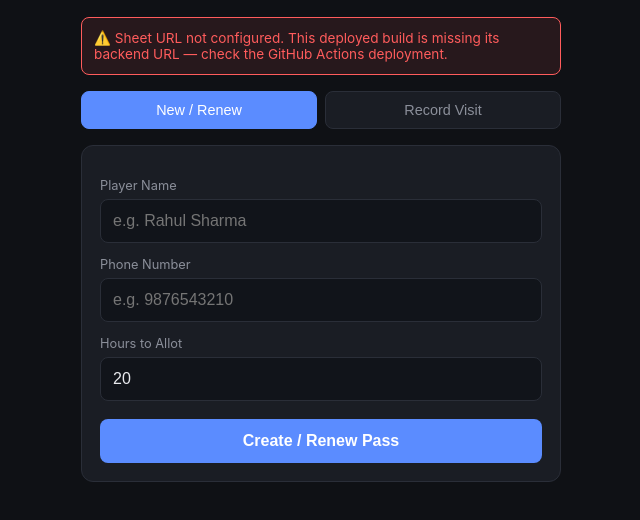
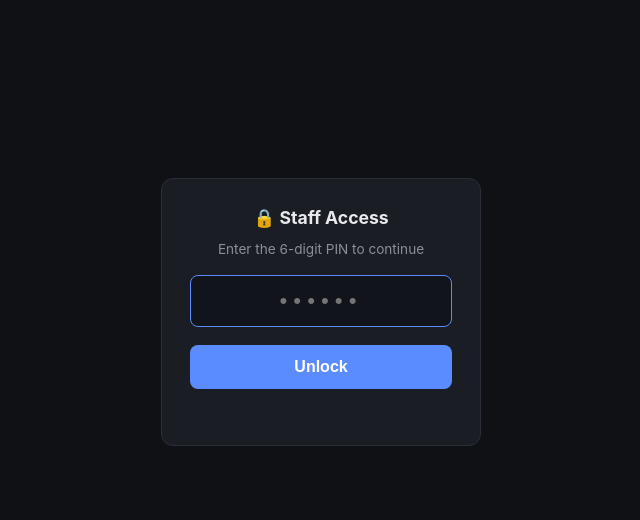
Before and after one commit to devabyte/monthly_pass_vrga, a plain HTML site: page index.html in a window 1280 px wide. Shown: the part 88-608 px from the top of the page, without its empty margins (319-959 px from the left). Drawn offline with Linux system fonts and the light colour scheme.

Commit message:
adding the lockscreen

```diff
--- a/app.js
+++ b/app.js
@@ -1,6 +1,56 @@
 // app.js — talks to the Apps Script backend defined in config.js (SHEET_API_URL)
 
 document.addEventListener("DOMContentLoaded", () => {
+  setupLockScreen();
+});
+
+function setupLockScreen() {
+  const lockScreen = document.getElementById("lockScreen");
+  const mainApp = document.getElementById("mainApp");
+  const pinInput = document.getElementById("pinInput");
+  const pinSubmit = document.getElementById("pinSubmit");
+  const pinError = document.getElementById("pinError");
+
+  const SESSION_KEY = "cafePassUnlocked";
+
+  function unlock() {
+    lockScreen.classList.add("hidden");
+    mainApp.classList.remove("hidden");
+    initMainApp();
+  }
+
+  // Stay unlocked for the rest of this browser tab session (cleared on tab close)
+  if (sessionStorage.getItem(SESSION_KEY) === "yes") {
+    unlock();
+    return;
+  }
+
+  function tryUnlock() {
+    const entered = pinInput.value.trim();
+    const correctPin = window.APP_PIN;
+
+    if (!correctPin || correctPin.includes("PLACEHOLDER")) {
+      pinError.textContent = "PIN not configured on this deployment.";
+      return;
+    }
+    if (entered === correctPin) {
+      sessionStorage.setItem(SESSION_KEY, "yes");
+      unlock();
+    } else {
+      pinError.textContent = "Incorrect PIN. Try again.";
+      pinInput.value = "";
+      pinInput.focus();
+    }
+  }
+
+  pinSubmit.addEventListener("click", tryUnlock);
+  pinInput.addEventListener("keydown", (e) => {
+    if (e.key === "Enter") tryUnlock();
+  });
+  pinInput.focus();
+}
+
+function initMainApp() {
   if (!window.SHEET_API_URL || window.SHEET_API_URL.includes("PLACEHOLDER")) {
     document.getElementById("configWarning").classList.add("show");
   }
@@ -8,7 +58,7 @@ document.addEventListener("DOMContentLoaded", () => {
   setupTabs();
   setupCreatePass();
   setupVisitSearch();
-});
+}
 
 function setupTabs() {
   const tabBtns = document.querySelectorAll(".tab-btn");
--- a/config.js
+++ b/config.js
@@ -1,5 +1,11 @@
-// config.js — DO NOT put the real Apps Script URL here.
+// config.js — DO NOT put real secrets here.
 // This file is overwritten automatically during GitHub Actions deployment,
-// using the MONTHLY_PASS_SHEET_URL secret. Locally, replace the placeholder
-// below for testing only, and never commit your real URL.
+// using the MONTHLY_PASS_SHEET_URL and PIN_MONTHLY_PASS secrets. Locally,
+// replace the placeholders below for testing only, and never commit real values.
+//
+// NOTE: Since this is a static site, anything in this file is visible to
+// anyone who views page source on the deployed site. The PIN here is a
+// casual-access gate, not real security — it keeps random visitors out,
+// not a determined attacker.
 window.SHEET_API_URL = "PLACEHOLDER_SHEET_URL";
+window.APP_PIN = "PLACEHOLDER_PIN";
--- a/index.html
+++ b/index.html
@@ -170,9 +170,57 @@
     display: none;
   }
   .config-warning.show { display: block; }
+
+  /* Lock screen */
+  #lockScreen {
+    position: fixed;
+    inset: 0;
+    background: var(--bg);
+    display: flex;
+    align-items: center;
+    justify-content: center;
+    z-index: 100;
+  }
+  #lockScreen.hidden { display: none; }
+  .lock-box {
+    background: var(--card);
+    border: 1px solid var(--border);
+    border-radius: 12px;
+    padding: 28px;
+    width: 100%;
+    max-width: 320px;
+    text-align: center;
+  }
+  .lock-box h2 { margin: 0 0 4px; font-size: 1.1rem; }
+  .lock-box p { color: var(--muted); font-size: 0.85rem; margin-bottom: 18px; }
+  #pinInput {
+    text-align: center;
+    font-size: 1.4rem;
+    letter-spacing: 6px;
+    padding: 12px;
+  }
+  #pinError {
+    color: var(--red);
+    font-size: 0.85rem;
+    margin-top: 10px;
+    min-height: 18px;
+  }
+  #mainApp.hidden { display: none; }
 </style>
 </head>
 <body>
+
+<div id="lockScreen">
+  <div class="lock-box">
+    <h2>🔒 Staff Access</h2>
+    <p>Enter the 6-digit PIN to continue</p>
+    <input type="password" id="pinInput" inputmode="numeric" maxlength="6" placeholder="••••••" autocomplete="off">
+    <button class="primary" id="pinSubmit">Unlock</button>
+    <div id="pinError"></div>
+  </div>
+</div>
+
+<div id="mainApp" class="hidden">
 <div class="container">
   <h1>🎮 Cafe Monthly Pass</h1>
   <p class="subtitle">Manage passes and track play hours</p>
@@ -224,6 +272,7 @@
     <div class="result-box" id="visitResult"></div>
   </div>
 </div>
+</div>
 
 <script src="config.js"></script>
 <script src="app.js"></script>
```
Also changed, not shown: 1 other file.
